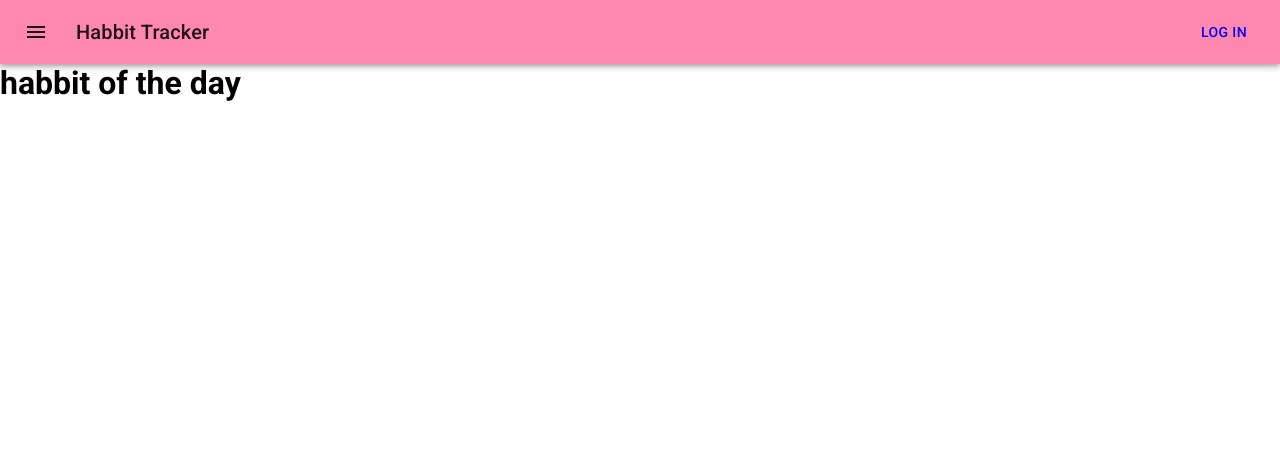
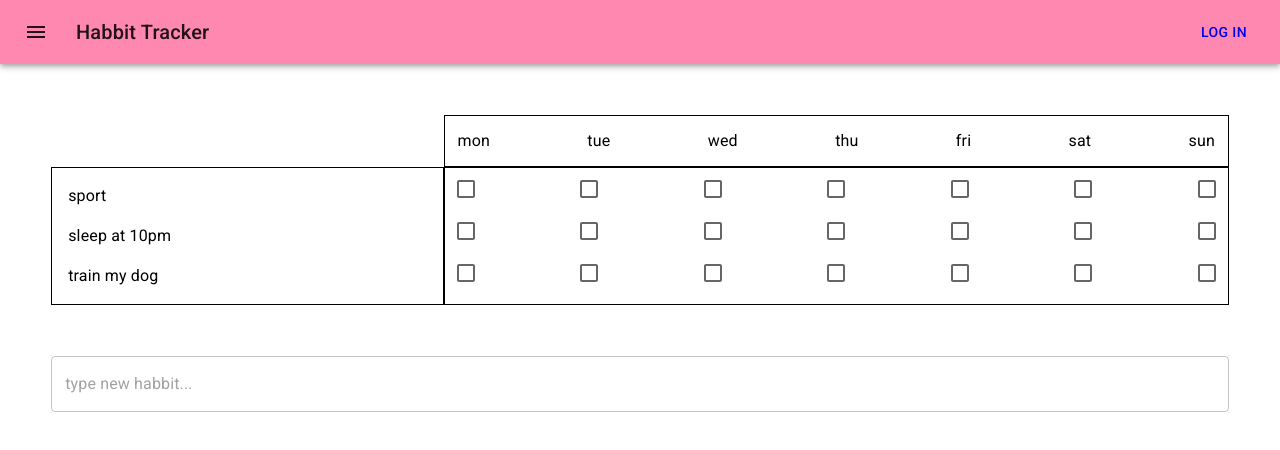
Before and after one commit to christinaKov/personal-planner, a React (Create React App) app: page /habbits in a window 1280 px wide. Shown: the top 450 px of the page. Built offline with nearby package versions, Linux system fonts and the light colour scheme.

Commit message:
habbits basics

```diff
--- a/src/App.tsx
+++ b/src/App.tsx
@@ -6,7 +6,7 @@ import { Provider } from "react-redux";
 import MainPage from "./pages/PlannerPage";
 import Nav from "./components/Menu/Nav";
 import LogInPage from "./pages/AuthPage";
-import HabbitOfTheDay from "./components/HabbitOfTheDay";
+import HabbitOfTheDay from "./pages/HabbitsPage";
 
 //Router
 import { BrowserRouter, Routes, Route } from "react-router-dom";
--- a/src/components/HabbitOfTheDay.tsx
+++ /dev/null
@@ -1,9 +0,0 @@
-const HabbitOfTheDay = () => {
-	return (
-		<div>
-			<h1>habbit of the day</h1>
-		</div>
-	);
-};
-
-export default HabbitOfTheDay;
--- /dev/null
+++ b/src/components/Habbits/CheckboxList.tsx
@@ -0,0 +1,17 @@
+import { Checkbox, Box } from "@mui/material";
+
+const CheckboxList = () => {
+	return (
+		<Box display="flex" justifyContent="space-between">
+			<Checkbox />
+			<Checkbox />
+			<Checkbox />
+			<Checkbox />
+			<Checkbox />
+			<Checkbox />
+			<Checkbox />
+		</Box>
+	);
+};
+
+export default CheckboxList;
--- /dev/null
+++ b/src/pages/HabbitsPage.tsx
@@ -0,0 +1,45 @@
+import { Box, List, ListItem, Typography, TextField } from "@mui/material";
+import CheckboxList from "../components/Habbits/CheckboxList";
+
+const HabbitOfTheDay = () => {
+	return (
+		<Box padding="4vw">
+			<Box display="grid" gridTemplateColumns="1fr 2fr">
+				<Box
+					border="1px black solid"
+					display="flex"
+					justifyContent="space-between"
+					padding="1vw"
+					gridColumn="2/2"
+				>
+					{["mon", "tue", "wed", "thu", "fri", "sat", "sun"].map((day) => (
+						<Typography key={day}>{day}</Typography>
+					))}
+				</Box>
+				<Box border="1px black solid">
+					<List>
+						<ListItem>
+							<Typography>sport</Typography>
+						</ListItem>
+						<ListItem>
+							<Typography>sleep at 10pm</Typography>
+						</ListItem>
+						<ListItem>
+							<Typography>train my dog</Typography>
+						</ListItem>
+					</List>
+				</Box>
+				<Box border="1px black solid">
+					<CheckboxList></CheckboxList>
+					<CheckboxList></CheckboxList>
+					<CheckboxList></CheckboxList>
+				</Box>
+			</Box>
+			<Box paddingTop="4vw">
+				<TextField placeholder="type new habbit..." fullWidth></TextField>
+			</Box>
+		</Box>
+	);
+};
+
+export default HabbitOfTheDay;
```
